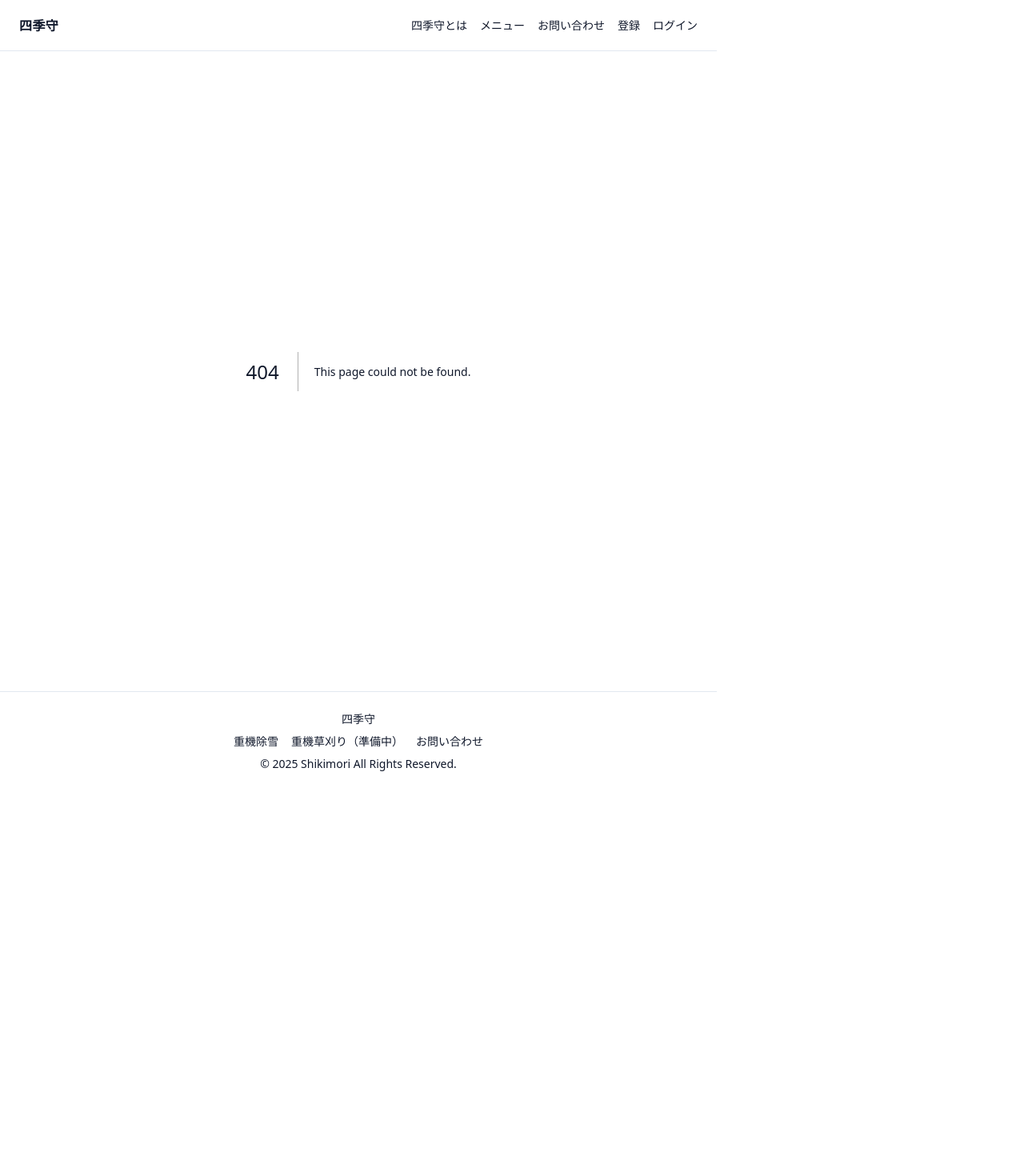
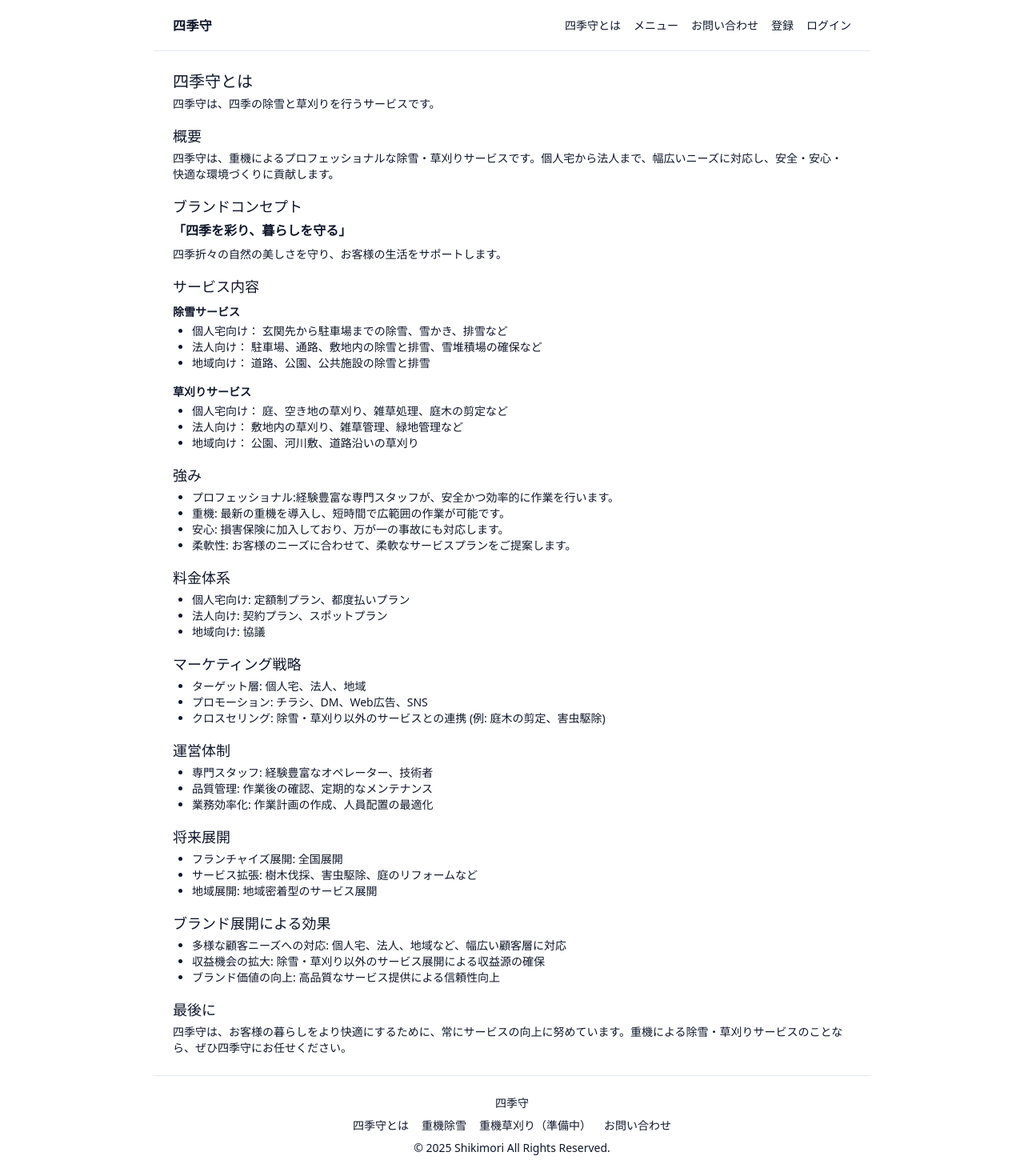
Before and after one commit to mitsukura/shikimori, a Next.js app: page /about in a window 1280 px wide. Before the commit this address had no page. Shown: the top 1470 px of the page at 80% size. Before the commit the page ends 997 px from the top, so only its background shows below. Built offline with nearby package versions, Linux system fonts and the light colour scheme.

Commit message:
feat: Aboutページ作成

```diff
--- /dev/null
+++ b/app/about/page.tsx
@@ -0,0 +1,100 @@
+export default function About() {
+  return (
+    <>
+      <div className='p-6'>
+        <h1 className='mb-1 text-xl'>四季守とは</h1>
+        <p className='text-sm'>
+          四季守は、四季の除雪と草刈りを行うサービスです。
+        </p>
+
+        <h2 className='mb-1 mt-4 text-lg'>概要</h2>
+        <p className='text-sm'>
+          四季守は、重機によるプロフェッショナルな除雪・草刈りサービスです。個人宅から法人まで、幅広いニーズに対応し、安全・安心・快適な環境づくりに貢献します。
+        </p>
+
+        <h2 className='mb-1 mt-4 text-lg'>ブランドコンセプト</h2>
+        <p className='text-md mb-2 font-bold'>「四季を彩り、暮らしを守る」</p>
+        <p className='text-sm'>
+          四季折々の自然の美しさを守り、お客様の生活をサポートします。
+        </p>
+
+        <h2 className='mb-1 mt-4 text-lg'>サービス内容</h2>
+        <h3 className='text-sm font-bold mb-1 mt-2'>除雪サービス</h3>
+        <ul className='mb-4 ml-6 list-disc text-sm'>
+          <li>
+            個人宅向け： 玄関先から駐車場までの除雪、雪かき、排雪など
+          </li>
+          <li>法人向け： 駐車場、通路、敷地内の除雪と排雪、雪堆積場の確保など</li>
+          <li>地域向け： 道路、公園、公共施設の除雪と排雪</li>
+        </ul>
+
+        <h3 className='text-sm font-bold mb-1 mt-2'>草刈りサービス</h3>
+        <ul className='mb-4 ml-6 list-disc text-sm'>
+          <li>個人宅向け： 庭、空き地の草刈り、雑草処理、庭木の剪定など</li>
+          <li>法人向け： 敷地内の草刈り、雑草管理、緑地管理など</li>
+          <li>地域向け： 公園、河川敷、道路沿いの草刈り</li>
+        </ul>
+
+        <h2 className='mb-1 mt-4 text-lg'>強み</h2>
+        <ul className='mb-4 ml-6 list-disc text-sm'>
+          <li>
+            プロフェッショナル:経験豊富な専門スタッフが、安全かつ効率的に作業を行います。
+          </li>
+          <li>重機: 最新の重機を導入し、短時間で広範囲の作業が可能です。</li>
+          <li>安心: 損害保険に加入しており、万が一の事故にも対応します。</li>
+          <li>
+            柔軟性:
+            お客様のニーズに合わせて、柔軟なサービスプランをご提案します。
+          </li>
+        </ul>
+
+        <h2 className='mb-1 mt-4 text-lg'>料金体系</h2>
+        <ul className='mb-4 ml-6 list-disc text-sm'>
+          <li>個人宅向け: 定額制プラン、都度払いプラン</li>
+          <li>法人向け: 契約プラン、スポットプラン</li>
+          <li>地域向け: 協議</li>
+        </ul>
+
+        <h2 className="text-lg mb-1">マーケティング戦略</h2>
+        <ul className='mb-4 ml-6 list-disc text-sm'>
+          <li>ターゲット層: 個人宅、法人、地域</li>
+          <li>プロモーション: チラシ、DM、Web広告、SNS</li>
+          <li>
+            クロスセリング: 除雪・草刈り以外のサービスとの連携 (例:
+            庭木の剪定、害虫駆除)
+          </li>
+        </ul>
+
+        <h2 className="text-lg mb-1">運営体制</h2>
+        <ul className='mb-4 ml-6 list-disc text-sm'>
+          <li>専門スタッフ: 経験豊富なオペレーター、技術者</li>
+          <li>品質管理: 作業後の確認、定期的なメンテナンス</li>
+          <li>業務効率化: 作業計画の作成、人員配置の最適化</li>
+        </ul>
+
+        <h2 className="text-lg mb-1">将来展開</h2>
+        <ul className='mb-4 ml-6 list-disc text-sm'>
+          <li>フランチャイズ展開: 全国展開</li>
+          <li>サービス拡張: 樹木伐採、害虫駆除、庭のリフォームなど</li>
+          <li>地域展開: 地域密着型のサービス展開</li>
+        </ul>
+
+        <h2 className="text-lg mb-1">ブランド展開による効果</h2>
+        <ul className='mb-4 ml-6 list-disc text-sm'>
+          <li>
+            多様な顧客ニーズへの対応: 個人宅、法人、地域など、幅広い顧客層に対応
+          </li>
+          <li>
+            収益機会の拡大: 除雪・草刈り以外のサービス展開による収益源の確保
+          </li>
+          <li>ブランド価値の向上: 高品質なサービス提供による信頼性向上</li>
+        </ul>
+
+        <h2 className="text-lg mb-1">最後に</h2>
+        <p className="text-sm">
+          四季守は、お客様の暮らしをより快適にするために、常にサービスの向上に努めています。重機による除雪・草刈りサービスのことなら、ぜひ四季守にお任せください。
+        </p>
+      </div>
+    </>
+  )
+}
--- a/app/components/Footer.tsx
+++ b/app/components/Footer.tsx
@@ -1,9 +1,14 @@
+import Link from "next/link";
+
 export default function Footer() {
   return (
     <footer className='sticky top-full h-16 items-center border-t border-slate-200 dark:border-slate-700 p-6 text-sm'>
       <div className='flex flex-col items-center justify-center gap-2 pb-8'>
         <h2>四季守</h2>
         <ul className="flex gap-4 list-none">
+          <li>
+            <Link href="/about">四季守とは</Link>
+          </li>
           <li>重機除雪</li>
           <li>重機草刈り（準備中）</li>
           <li>お問い合わせ</li>
--- a/app/components/Header.tsx
+++ b/app/components/Header.tsx
@@ -1,10 +1,14 @@
+import Link from 'next/link'
+
 export default function Header() {
   return (
-    <header className='flex h-16 items-center justify-between border-b border-slate-200 dark:border-slate-700 px-6'>
+    <header className='flex h-16 items-center justify-between border-b border-slate-200 px-6 dark:border-slate-700'>
       <h1 className='text-md font-bold tracking-wide'>四季守</h1>
       <nav className='flex gap-4 text-sm'>
-      <ul className="flex gap-4 list-none">
-        <li>四季守とは</li>
+        <ul className='flex list-none gap-4'>
+          <li>
+            <Link href='/about'>四季守とは</Link>
+          </li>
           <li>メニュー</li>
           <li>お問い合わせ</li>
           <li>登録</li>
```
Lines whose indentation alone changed are shown as unchanged.
